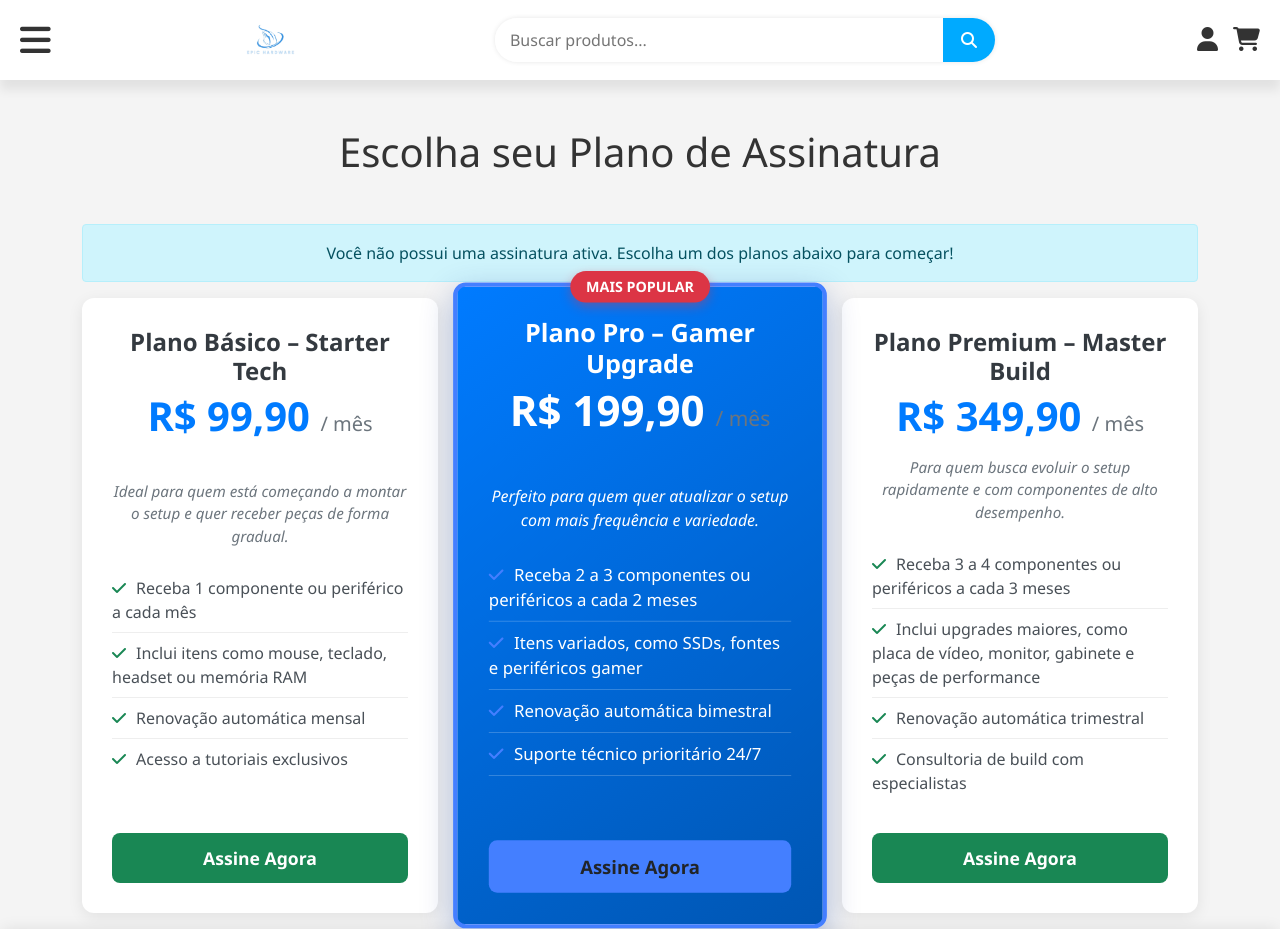
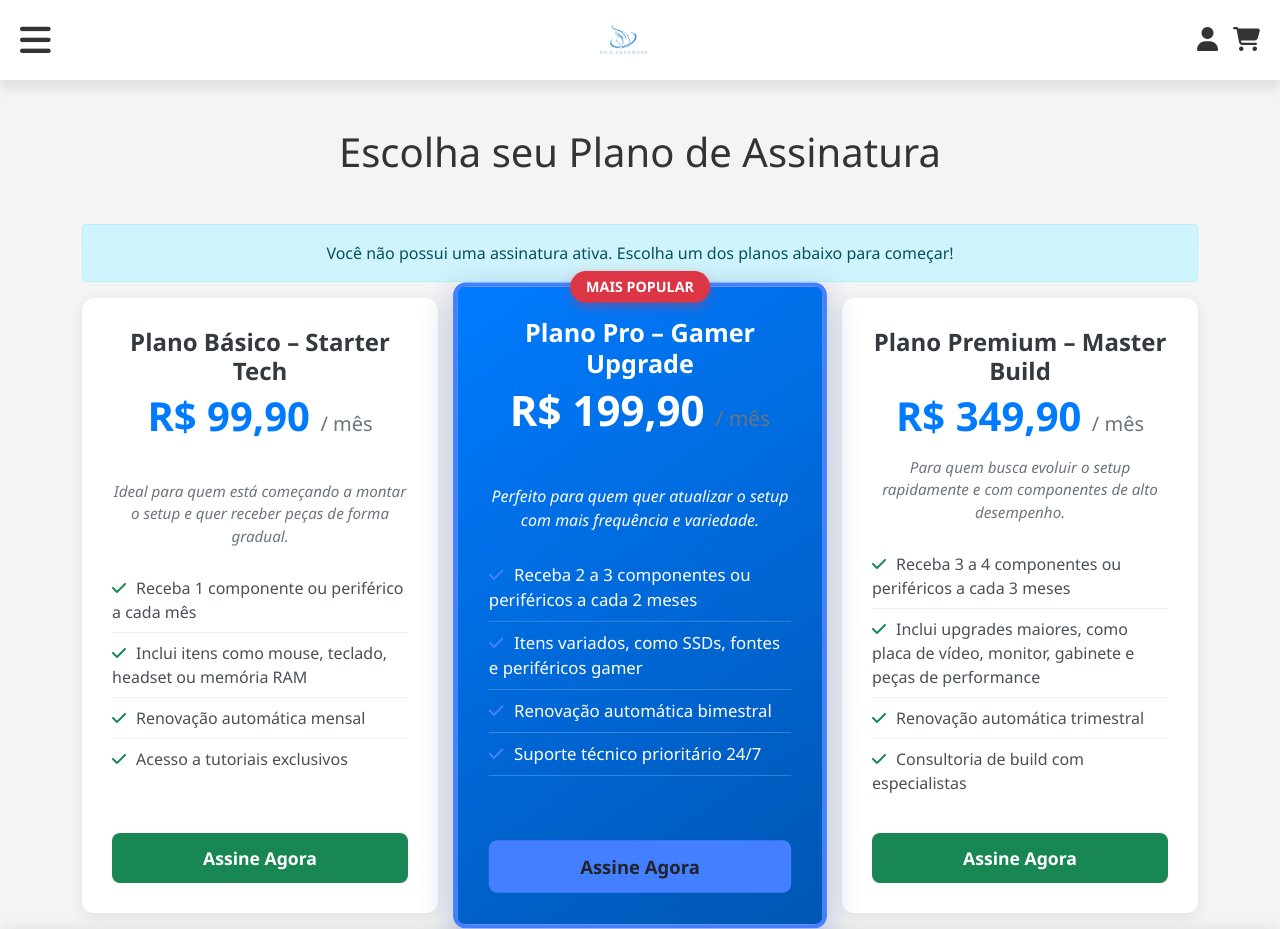
Before and after one commit to enzo931/Projeto_Conclusao_DEV, a website: page planos.html in a window 1280 px wide. Shown: the top 929 px of the page. Drawn offline with nearby package versions, Linux system fonts and the light colour scheme.

Commit message:
finalizacao de top bar

```diff
--- a/planos.html
+++ b/planos.html
@@ -19,10 +19,6 @@
     <div class="menu-icon" id="openSidebar"><i class="fa fa-bars"></i></div>
     <div class="logo">
       <a href="index.html"><img src="src/imgs/logo/image.png" alt="Logo"></a>
-    </div>
-    <div class="search-bar">
-      <input type="text" placeholder="Buscar produtos...">
-      <button><i class="fa fa-search"></i></button>
     </div>
     <div class="icons">
       <!-- Ponto onde o nome do usuário será inserido pelo JS de inicialização -->
```
Also changed, not shown: carrinho.html (+0 -4 lines), categorias.html (+0 -4 lines), envio.html (+0 -4 lines), pagamento.html (+0 -4 lines), produto.html (+0 -4 lines), suporte.html (+0 -4 lines).
